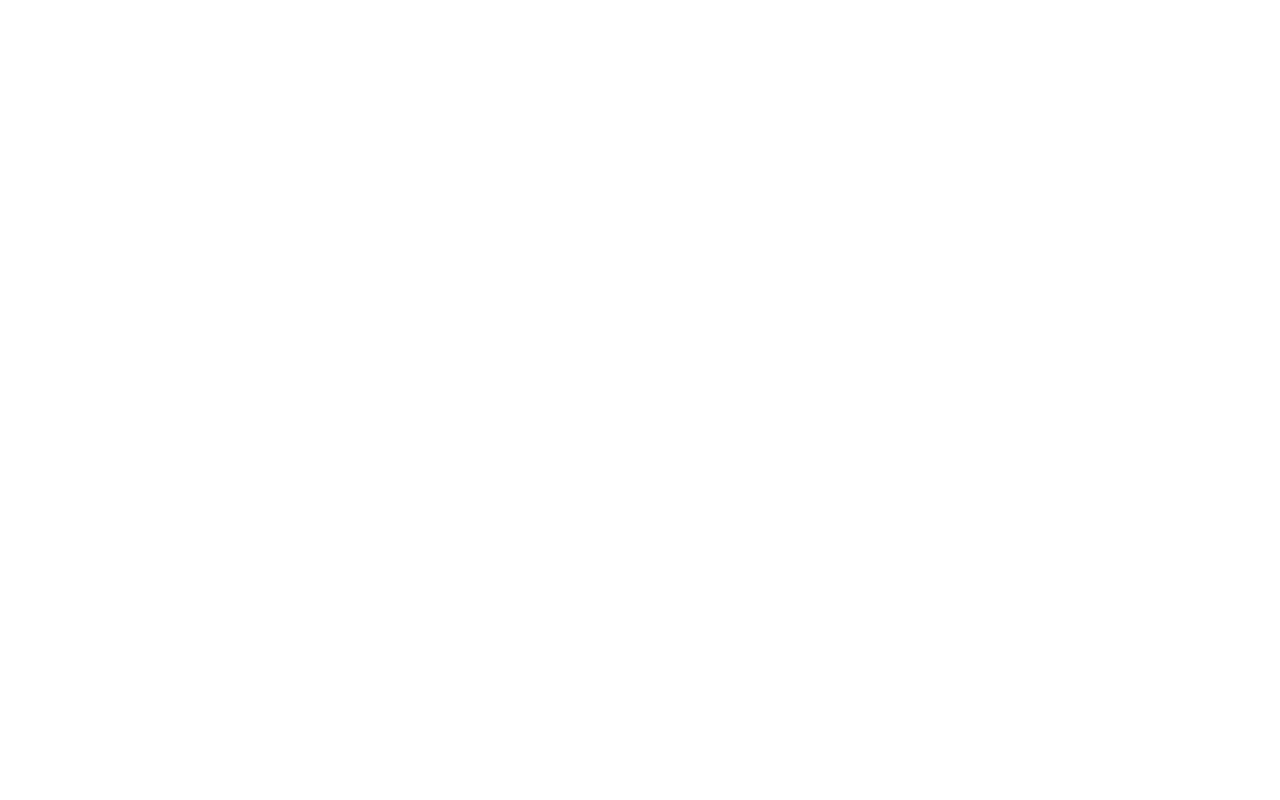
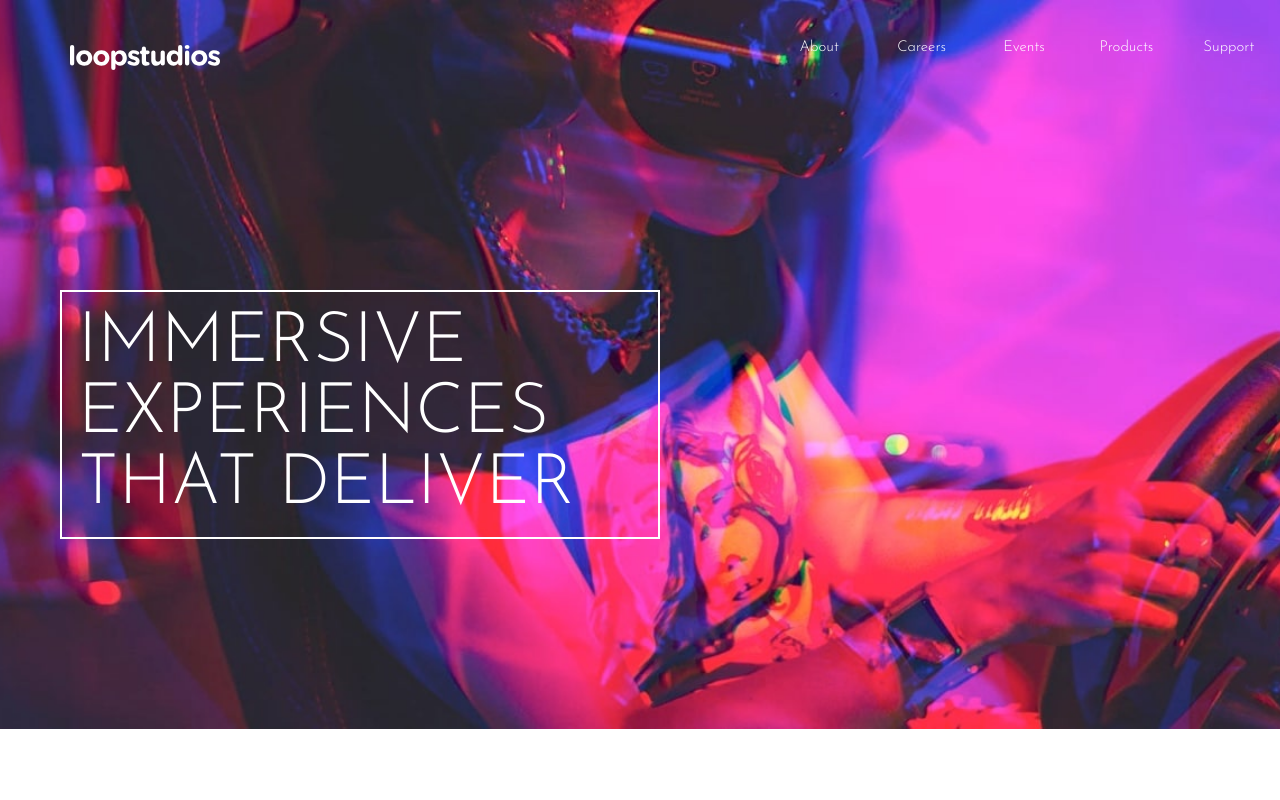
Before and after one commit to Darionas/loopstudios-landing-page, a plain HTML site: page index.html in a window 1280 px wide. Shown: the top 800 px of the page. Drawn offline with Linux system fonts and the light colour scheme.

Commit message:
Update Readme.md_4, main.css_10, main.js_4

```diff
--- a/main.css
+++ b/main.css
@@ -91,6 +91,11 @@ body {
     /*border: 2px solid green;*/
 }
 
+/*
+.header_nav > * {
+    border: 2px solid green;
+}*/
+
 .header_logo_container {
     display: grid;
     grid-template-columns: 1fr;
@@ -112,20 +117,21 @@ body {
     grid-template-areas:
         'hamburger_icon'
         'close_icon';
-    justify-items: end;
+    justify-items: center;
     align-items: center;
     /*border: 2px solid green;*/
 }
 
 .hamburger_icon {
     padding: 0.2rem;
-    margin: 1.5rem;
+    margin: 1.5rem 4rem;
+    border: 2px solid green;
 }
 
 .close_icon {
     display: none;
     padding: 0.2rem;
-    margin: 1rem;
+    margin: 1rem 2rem;
 }
 
 .header_navLinks {
@@ -139,6 +145,7 @@ body {
         'header_navLinks_support';
     padding: 10rem 0 10rem 0;
     display: none;
+    text-transform: uppercase;
     position: absolute;
     z-index: 1;
     width: 100%;
@@ -163,7 +170,7 @@ body {
     font-weight: var(--fw-300);
     color: var(--clr-primary-bgr);
     padding: 1.6rem;
-    margin: 15rem 2rem 18rem 3rem;
+    margin: 15rem 6rem 18rem 3rem;
     border: 2px solid var(--clr-primary-bgr);
     width: 75%;
 }
@@ -192,6 +199,7 @@ body {
 
 .intro_img {
     justify-self: center;
+    width: 90%;
 }
 
 .intro_title {
@@ -622,7 +630,7 @@ body {
 
 .social_icons {
     display: grid;
-    grid-template-columns: 1fr 1fr 1fr 1fr;
+    grid-template-columns: repeat(4, 1fr);
     grid-template-areas:
         'facebook_icon_container twitter_icon_container pinterest_icon_container instagram_icon_container';
     gap: 1.5rem;
@@ -675,14 +683,14 @@ body {
     .grid-container{
         margin-left: 3.5rem;
     }
-
+/*
     .intro_content {
         margin-left: 2rem;
     }
 
     .creations {
         margin-left: 2rem;
-    }
+    }*/
 
 }
 
@@ -692,23 +700,109 @@ body {
         margin-left: 4rem;
     }
 
+    .grid-container{
+        margin-left: 6rem;
+    }
+/*
     .intro_img, .intro_title, .intro_article {
+        margin-left: 2rem;
+    }
+
+    .creations {
         margin-left: 2rem;
     }
 
     .footer_container > * {
         margin-left: 2rem;
-    }
+    }*/
 }
 
 /*---------------------Desktop layout-------------------------*/
 @media screen and (min-width: 48rem) {
-
+/*
 * {
     display: none;
 }
+*/
 
 /* style 1st component - desktop */
+
+.header_container {
+    background-image: url('images/desktop/image-hero.jpg');
+    background-position: center center;
+    background-repeat: no-repeat;
+    background-attachment: fixed;
+    background-size: cover;
+    background-color: var( --clr-dark-gray);
+}
+
+/*--------navigation-------------------------*/
+.header_nav {
+    grid-template-columns: 60% 40%;
+    grid-template-areas:
+        'header_logo_container header_navLinks';
+}
+
+.logo_icon {
+    margin-left: 4rem;
+    padding: 3rem 0 2rem 0;
+}
+
+.hamburger_container {
+    display: none;
+}
+
+.header_navLinks {
+    display: grid;
+    grid-template-columns: repeat(5, 1fr);
+    grid-template-areas:
+        'header_navLinks_about header_navLinks_careers header_navLinks_events header_navLinks_products header_navLinks_support';
+    gap: 0;
+    justify-items: center;
+    padding: 4rem 0 4rem 0;
+    text-transform: capitalize;
+}
+
+[class*='header_navLinks_'] {
+    font-family: var(--ff-secondary);
+    font-size: 1.5rem;
+    font-weight: var(--fw-300);
+    color: var(--clr-primary-bgr);
+    text-align: center;
+    margin: 0;
+    padding: 0;
+    /*border: 2px solid green;*/
+}
+
+.header_navLinks_about {
+    max-width: 5rem;
+}
+
+.header_navLinks_careers {
+    max-width: 7rem;
+}
+
+.header_navLinks_events {
+    max-width: 5rem;
+}
+
+.header_navLinks_products {
+    max-width: 8rem;
+}
+
+.header_navLinks_support {
+    max-width: 6rem;
+}
+
+
+
+/*----------------------------------------------------------*/
+.title {
+    font-size: 7rem;
+    margin: 19rem 6rem 19rem 6rem;
+    max-width: 60rem;
+}
+
 
 /* style 2nd component - desktop */
 
--- a/main.js
+++ b/main.js
@@ -8,10 +8,10 @@
     const links_collection = document.getElementsByClassName('header_navLinks')[0].children;
 
 /*----upper case of navigation-----*/
-    for(let i = 0; i < links_collection.length; i++) {
+   /* for(let i = 0; i < links_collection.length; i++) {
        const all_links = links_collection[i];
        all_links.style.textTransform = 'uppercase';
-    }
+    }*/
 
 /*-----toggle hamburger icon------*/
 /*---click hamburger-----*/
@@ -19,8 +19,8 @@ hamburger_icon.addEventListener('click', click_hamburger);
 function click_hamburger() {
     if(my_links.style.display === 'grid') {
         my_links.style.display = 'none';
+        close_icon.style.display = 'none';
         hamburger_icon.style.display = 'block';
-        close_icon.style.display = 'none';
     } else {
         my_links.style.display = 'grid';
         my_links.style.backgroundColor = 'hsl(0, 0%, 0%)';
```
Also changed, not shown: 1 other file.
